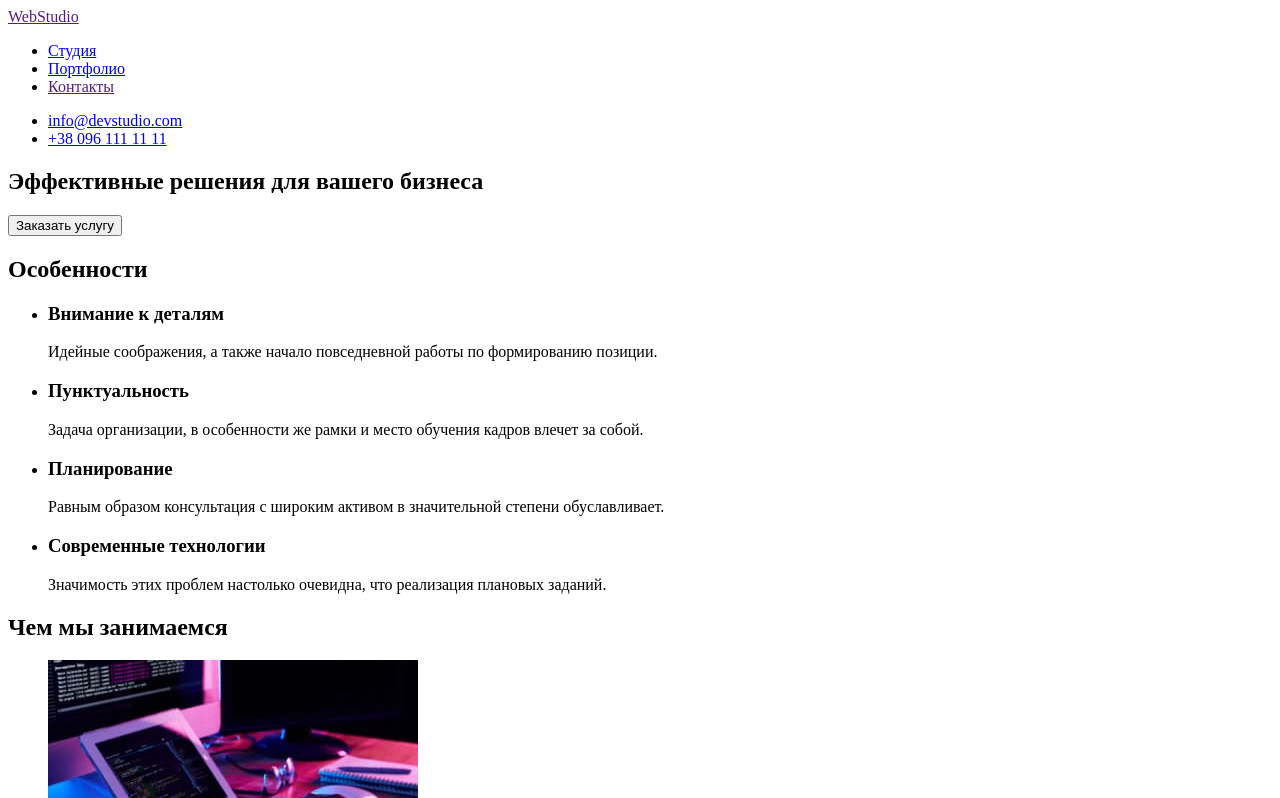
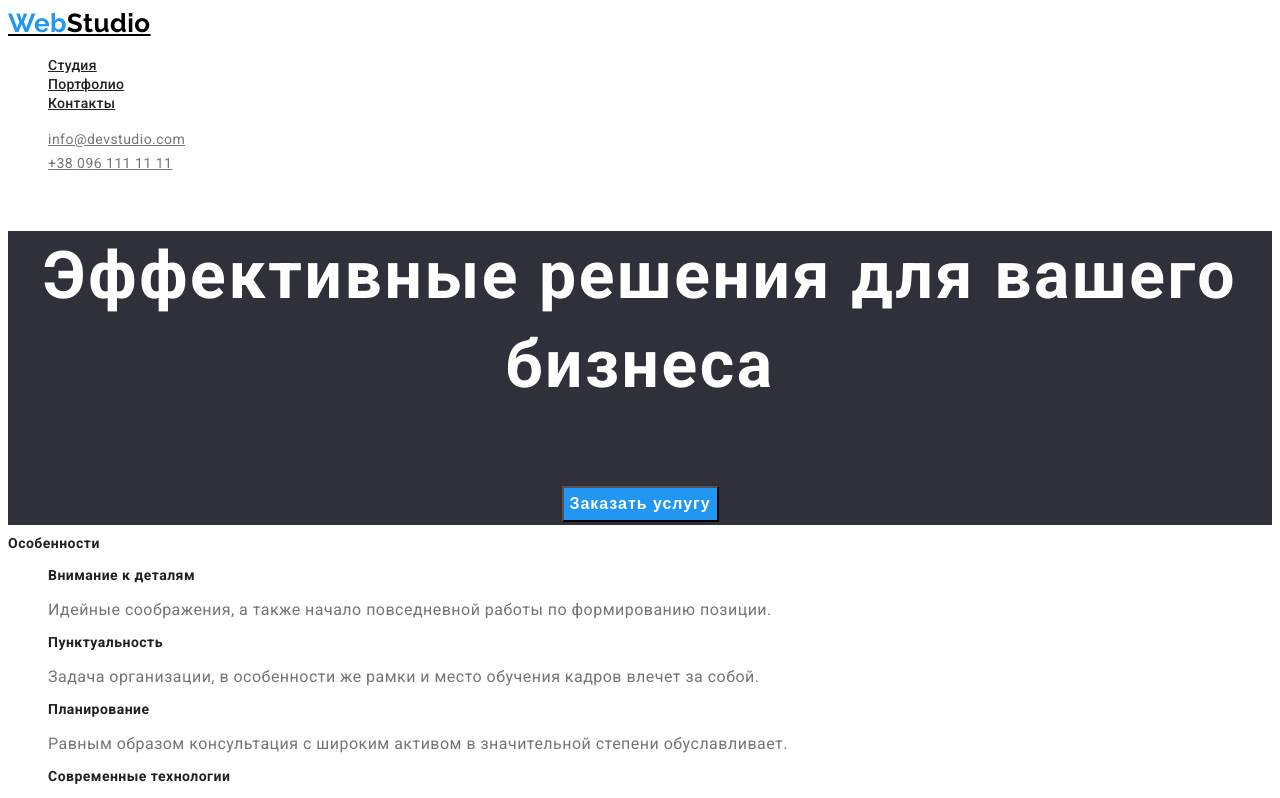
Before and after one commit to VSHKURAT/goit-markup-hw-02, a plain HTML site: page index.html in a window 1280 px wide. Shown: the top 798 px of the page. Drawn offline with Linux system fonts and the light colour scheme.

Commit message:
first edit

```diff
--- a/css/styles.css
+++ b/css/styles.css
@@ -0,0 +1,117 @@
+:root {
+  --primary-background-color: #fff;
+  --secondary-background-color: #f5f4fa;
+  --footer-background-color: #2f303a;
+  --primary-text-color: #757575;
+  --secondary-text-color: #212121;
+  --hover-color: #2196f3;
+}
+
+body {
+  background-color: var(--primary-background-color);
+  font-family: Roboto, sans-serif;
+  letter-spacing: 0.03em;
+  color: var(--primary-text-color);
+}
+
+.list {
+  list-style: none;
+}
+
+/* хедер */
+
+/* logo */
+.logo {
+  font-family: Raleway, sans-serif;
+  color: #000000;
+  font-weight: bold;
+  font-size: 26px;
+  line-height: 1.19;
+}
+.logo-first-part {
+  color: #2196f3;
+}
+/*site nav */
+.site-nav a {
+  color: var(--secondary-text-color);
+  font-weight: 500;
+  font-size: 14px;
+  line-height: 1.14;
+  letter-spacing: 0.02em;
+}
+.link:hover,
+.link:focus {
+  color: var(--hover-color);
+}
+
+.auth-nav .link:hover,
+.auth-nav .link:focus {
+  color: var(--hover-color);
+}
+
+.auth-nav .link {
+  color: #757575;
+  font-size: 14px;
+  line-height: 1.71;
+}
+
+/* main */
+.hero {
+  font-weight: 900;
+  font-size: 44px;
+  line-height: 1.36;
+  text-align: center;
+  letter-spacing: 0.06em;
+  color: #ffffff;
+  background-color: #2f303a;
+}
+
+.button {
+  font-weight: bold;
+  font-size: 16px;
+  line-height: 1.87;
+
+  text-align: center;
+  letter-spacing: 0.06em;
+
+  color: #ffffff;
+  background-color: #2196f3;
+}
+
+.section-title {
+  font-weight: bold;
+  font-size: 14px;
+  line-height: 1.14;
+  color: var(--secondary-text-color);
+}
+.feature-title {
+  color: var(--secondary-text-color);
+  font-weight: bold;
+  font-size: 14px;
+  line-height: 1.14;
+}
+
+.teammates-name {
+  font-weight: 500;
+  font-size: 16px;
+  line-height: 1.18;
+  color: var(--secondary-text-color);
+}
+
+.our-team {
+  background-color: var(--secondary-background-color);
+}
+
+/* footer */
+.footer {
+  background-color: #2f303a;
+}
+.address-link {
+  font-size: 14px;
+  line-height: 1, 71;
+  color: #ffffff;
+}
+.address-link:focus,
+.address-link:hover {
+  color: var(--hover-color);
+}
--- a/index.html
+++ b/index.html
@@ -5,29 +5,33 @@
     <meta http-equiv="X-UA-Compatible" content="IE=edge">
     <meta name="viewport" content="width=device-width, initial-scale=1.0">
     <title>Студия</title>
-    <link rel="stylesheet" href="./styles/styles.css">
+    <link href="https://fonts.googleapis.com/css2?family=Raleway:wght@700&family=Roboto:wght@400;500;700;900&display=swap"
+        rel="stylesheet">
+ <link rel="stylesheet" href="./css/styles.css">
+
+
+
 </head>
-
 
 
 <body>
     <!--шапка-->
     <header>
 
-        <a href="">WebStudio</a>
+        <a href="" lang="en" class="logo"><span class="logo-first-part">Web</span>Studio</a>
 
-        <nav>
-            <ul>
-                <li><a href="./index.html">Студия</a></li>
-                <li><a href="./portfolio/portfolio.html">Портфолио</a></li>
-                <li><a href="">Контакты</a></li>
+        <nav >
+            <ul class="site-nav list">
+                <li><a class="link" href="./index.html">Студия</a></li>
+                <li><a class="link" href="./portfolio/portfolio.html">Портфолио</a></li>
+                <li><a class="link" href="">Контакты</a></li>
             </ul>
         </nav>
 
 
-            <ul>
-                <li><a href="mailto:info@devstudio.com">info@devstudio.com</a></li>
-                <li><a href="tel:+380961111111">+38 096 111 11 11</a></li>
+            <ul class="auth-nav list">
+                <li><a class="link" href="mailto:info@devstudio.com">info@devstudio.com</a></li>
+                <li><a class="link" href="tel:+380961111111">+38 096 111 11 11</a></li>
             </ul>
 
 
@@ -36,71 +40,71 @@
 
     <main>
     <!--1секція-->
-<section>
-<h1>Эффективные решения для вашего бизнеса</h1>
-<button type="button">Заказать услугу</button>
+<section class="hero">
+<h1 class="hero-title">Эффективные решения для вашего бизнеса</h1>
+<button type="button" class="button">Заказать услугу</button>
 </section>
 
 <!--особливості-->
-<section>
-    <h2>Особенности</h2>
-    <ul>
+<section class="section">
+    <h2 class="section-title">Особенности</h2>
+    <ul class="list">
         <li>
-            <h3>Внимание к деталям</h3>
+            <h3 class="feature-title">Внимание к деталям</h3>
             <p>Идейные соображения, а также начало повседневной работы по формированию позиции.</p>
         </li>
         <li>
-            <h3>Пунктуальность</h3>
+            <h3 class="feature-title">Пунктуальность</h3>
             <p>Задача организации, в особенности же рамки и место обучения кадров влечет за собой.</p>
         </li>
         <li>
-            <h3>Планирование</h3>
+            <h3 class="feature-title">Планирование</h3>
             <p>Равным образом консультация с широким активом в значительной степени обуславливает.</p>
         </li>
         <li>
-            <h3>Современные технологии</h3>
+            <h3 class="feature-title">Современные технологии</h3>
             <p>Значимость этих проблем настолько очевидна, что реализация плановых заданий.</p>
         </li>
     </ul>
 </section>
 
 <!--чим займаємось-->
-<section>
-    <h2>Чем мы занимаемся</h2>
-    <ul>
+<section class="section">
+    <h2 class="section-title">Чем мы занимаемся</h2>
+    <ul class="list">
         <li><img width="370"  src="./images/img1.jpg" alt="На столе записка алгоритма,клавиатура и планшет"></li>
         <li><img width="370" src="./images/img2.jpg" alt="Человек использует сматфон и ноутбук"></li>
         <li><img width="370" src="./images/img3.jpg" alt="Человек использует планшет на котором размещенна палитра цветов"></li>
     </ul>
 </section>
 <!--наша команда-->
-<section>
+<section class="our-team section">
 
-    <h2>Наша команда</h2>
-    <ul>
+    <h2 class="section-title">Наша команда</h2>
+    <ul class="list">
         <li>
 
             <img width="270" src="./images/team1.jpg" alt="Игорь Демьяненко">
-            <h3>Игорь Демьяненко</h3>
-            <p>Product Designer</p>
+            <h3 class="teammates-name">Игорь Демьяненко</h3>
+            <p  lang="en">Product Designer</p>
         </li>
         <li>
 
             <img width="270" src="./images/team2.jpg" alt="Ольга Репина">
-            <h3>Ольга Репина</h3>
-            <p>Frontend Developer</p>
+            <h3 class="teammates-name">Ольга Репина</h3>
+            <p lang="en">Frontend Developer</p>
         </li>
         <li>
 
             <img width="270" src="./images/team3.jpg" alt="Николай Тарасов">
-            <h3>Николай Тарасов</h3>
-            <p>Marketing</p>
+            <h3 class="teammates-name">Николай Тарасов</h3>
+            <p lang="en"> Marketing</p>
         </li>
         <li>
 
             <img width="270" src="./images/team4.jpg" alt="Михаил Ермаков">
-            <h3>Михаил Ермаков</h3>
-            <p>UI Designer</p>
+            <h3 class="teammates-name">Михаил Ермаков</h3>
+            <p lang="en">UI Designer</p>
         </li>
     </ul>
 
@@ -109,14 +113,14 @@
 </main>
 
 <!--футер-->
-<footer>
+<footer class="footer">
 
-    <a href="">WebStudio</a>
+    <a href="" lang="en"class="logo"><span class="logo-first-part">Web</span>Studio</a>
     <address>
-        <ul>
-            <li><a href="">г. Киев, пр-т Леси Украинки, 26</a></li>
-            <li><a href="mailto:info@devstudio.com">info@devstudio.com</a></li>
-            <li><a href="tel:+380961111111">+38 096 111 11 11</a></li>
+        <ul class="auth-nav list">
+            <li ><a class="address-link"  href="">г. Киев, пр-т Леси Украинки, 26</a></li>
+            <li ><a class="link" href="mailto:info@devstudio.com">info@devstudio.com</a></li>
+            <li ><a class="link" href="tel:+380961111111">+38 096 111 11 11</a></li>
         </ul>
     </address>
 
```
Also changed, not shown: portfolio/portfolio.html (+10 -10 lines).
